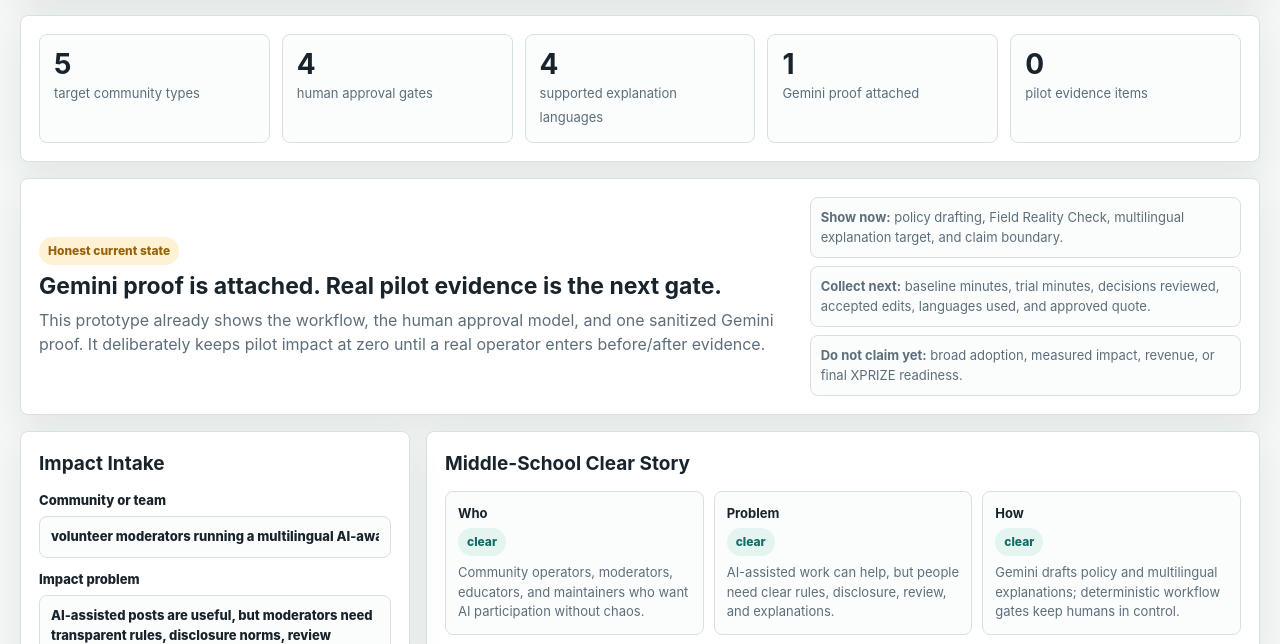
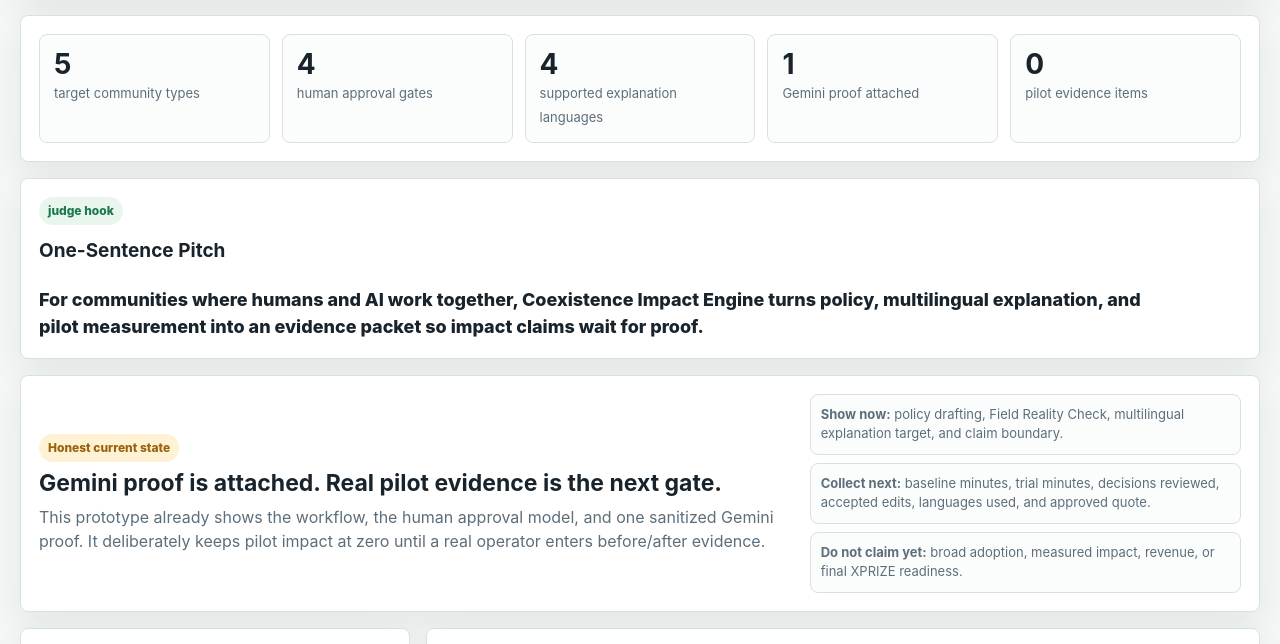
Before and after one commit to daideguchi/coexistence-impact-engine, a plain HTML site: page index.html in a window 1280 px wide. Shown: the part 147-791 px from the top of the page. Drawn offline with Linux system fonts and the light colour scheme.

Commit message:
Add judge hook pitch

```diff
--- a/index.html
+++ b/index.html
@@ -92,6 +92,16 @@
       grid-template-columns: minmax(0, 1.4fr) minmax(280px, 0.8fr);
       gap: 16px;
       align-items: center;
+    }
+    .judge-hook {
+      display: grid;
+      gap: 12px;
+    }
+    .pitch-line {
+      color: var(--ink);
+      font-size: 18px;
+      font-weight: 850;
+      max-width: 1120px;
     }
 
     .hero-strip h2 {
@@ -280,6 +290,12 @@
       <div class="metric"><strong id="languageCount">4</strong><span>supported explanation languages</span></div>
       <div class="metric"><strong id="geminiProof">1</strong><span>Gemini proof attached</span></div>
       <div class="metric"><strong id="pilotProof">0</strong><span>pilot evidence items</span></div>
+    </section>
+
+    <section class="judge-hook" aria-label="one sentence pitch">
+      <span class="badge green">judge hook</span>
+      <h2>One-Sentence Pitch</h2>
+      <p class="pitch-line">For communities where humans and AI work together, Coexistence Impact Engine turns policy, multilingual explanation, and pilot measurement into an evidence packet so impact claims wait for proof.</p>
     </section>
 
     <section class="hero-strip" aria-label="Current proof state">
--- a/scripts/verify_impact.mjs
+++ b/scripts/verify_impact.mjs
@@ -21,6 +21,10 @@
   const cards = await page.locator('.card').count();
   if (cards < 44) {
     throw new Error(`not enough cards: ${cards}`);
+  }
+  const body = await page.locator('body').innerText();
+  if (!body.includes('One-Sentence Pitch') || !body.includes('impact claims wait for proof')) {
+    throw new Error('one-sentence judge hook missing');
   }
   const proofState = await page.locator('[aria-label="Current proof state"]').innerText();
   if (!proofState.includes('Gemini proof is attached') || !proofState.includes('Real pilot evidence is the next gate')) {
```
Also changed, not shown: media/coexistence-impact-engine-full.png, 2 other files.
